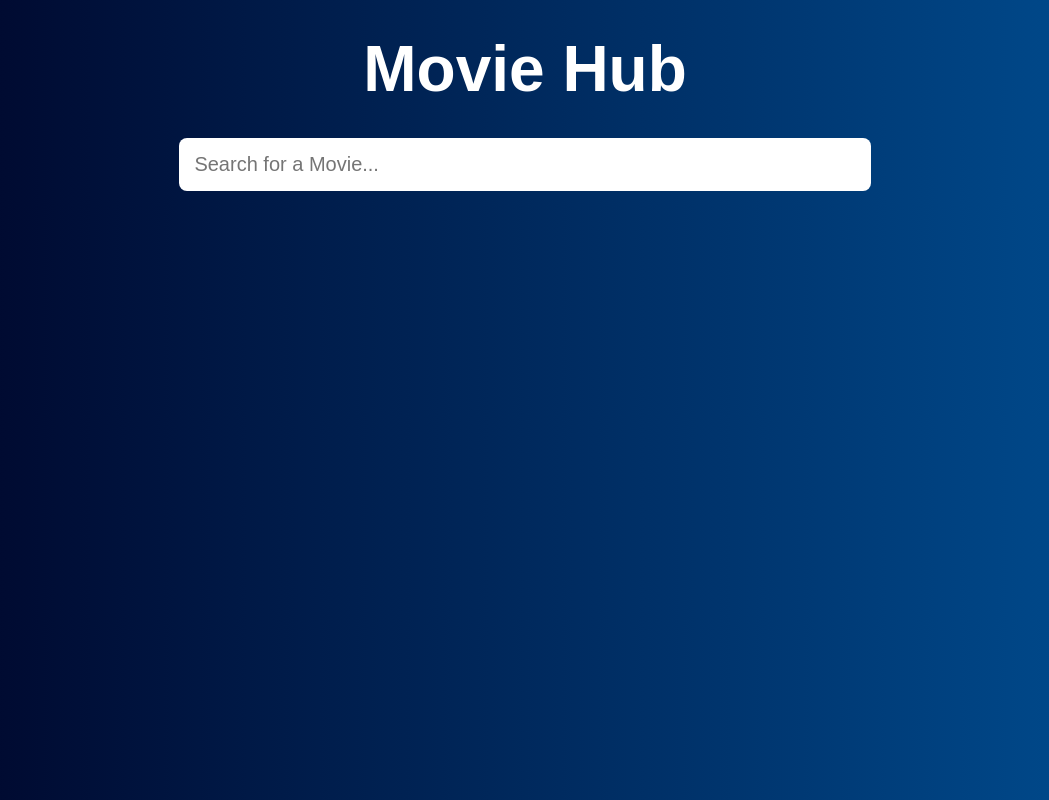
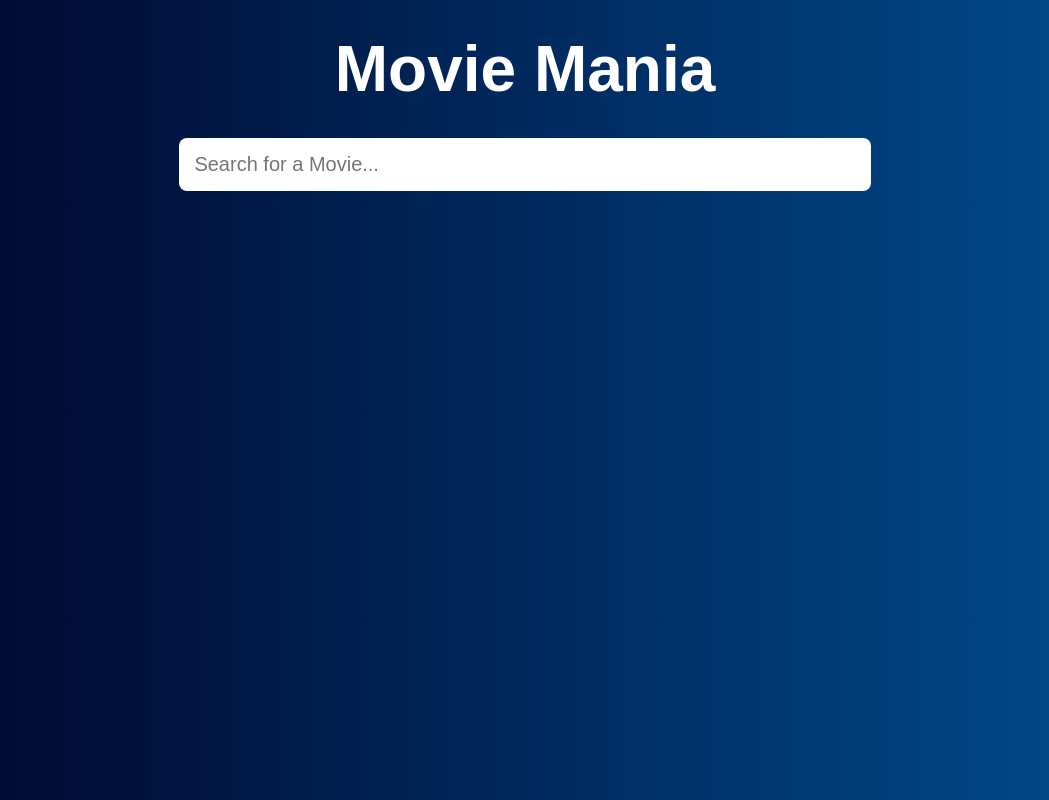
Before and after one commit to a-jha-06/special-funicular, a React (Create React App) app: page / in a window 1280 px wide. Shown: the whole page, without its empty margins (115-1164 px from the left). Built offline with nearby package versions, Linux system fonts and the light colour scheme.

Commit message:
Update App.js

```diff
--- a/src/App.js
+++ b/src/App.js
@@ -55,7 +55,7 @@ const closeDetail = () => {
 return (
 	<div className="App">
 	<header className="App-header">
-		<h1>Movie Hub</h1>
+		<h1>Movie Mania</h1>
 	</header>
 
 	<main>
```
